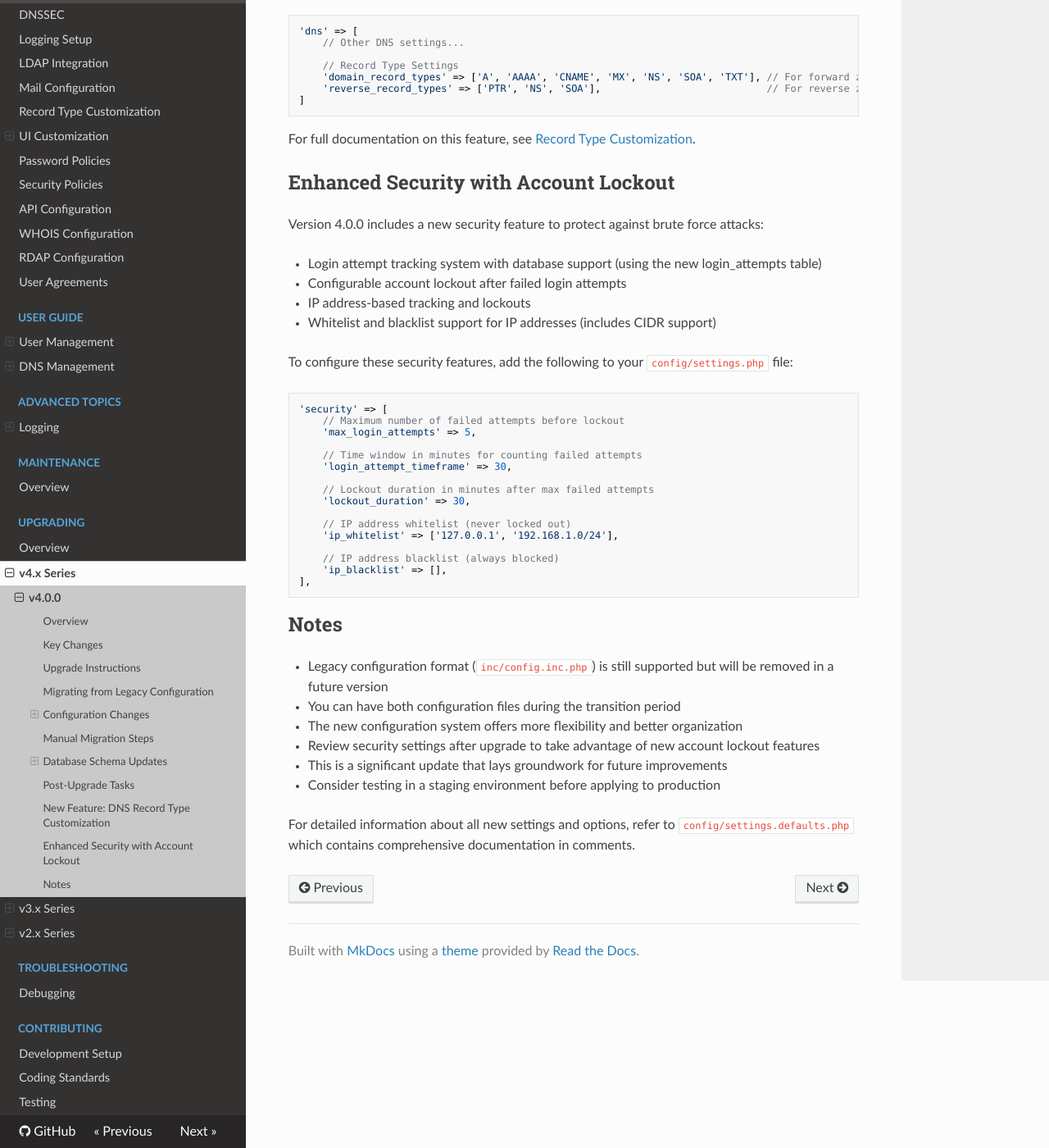
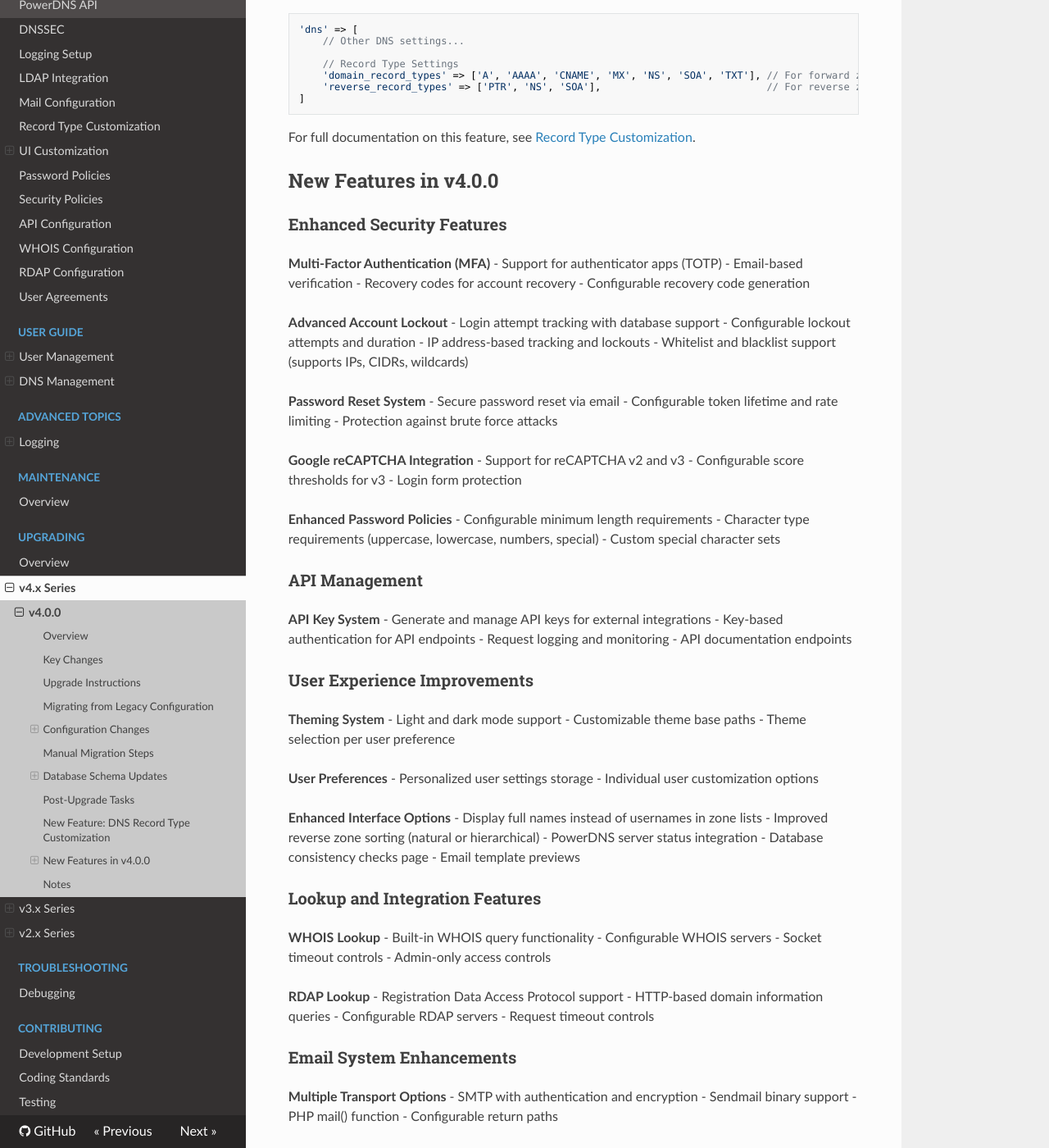
Before and after one commit to poweradmin/poweradmin-docs, an MkDocs documentation site: the page built from docs/upgrading/v4.0.0.md, in a window 1280 px wide and 1400 px high, scrolled down 4392 px. Shown: the whole window at 82% size. Built offline with MkDocs 1.6.1, drawn with Linux system fonts in a browser that asks for light colours; nearby versions of some CDN libraries; some of the changed text lies outside the part shown.

Commit message:
docs: add comprehensive v4.0.0 feature documentation

````diff
--- a/docs/upgrading/v4.0.0.md
+++ b/docs/upgrading/v4.0.0.md
@@ -7,11 +7,15 @@ Version 4.0.0 represents a major update to Poweradmin with significant architect
 ## Key Changes
 
 - Configuration file format and location have changed
-- Database schema updates including new login_attempts table
-- New theming system
-- Updated permission system
-- Enhanced security with account lockout features
-- Customizable DNS record types
+- Database schema updates including 8 new tables for enhanced functionality
+- New theming system with light/dark mode support
+- Enhanced security with multi-factor authentication (MFA)
+- Advanced account lockout and password reset features
+- API key management system
+- User preferences and agreements system
+- Google reCAPTCHA integration
+- WHOIS and RDAP lookup functionality
+- Enhanced email system with multiple transport options
 - Improved object-oriented architecture with proper separation of concerns
 
 ## Upgrade Instructions
@@ -139,12 +138,12 @@ After running the migration, verify your database has all required tables for v4
 ```sql
 SELECT TABLE_NAME FROM information_schema.TABLES
 WHERE TABLE_SCHEMA = 'your_database_name'
-AND TABLE_NAME IN ('users', 'zones', 'zone_templ', 'zone_templ_records', 'log_users', 'log_zones', 'records_zone_templ', 'migrations', 'login_attempts', 'api_keys', 'user_mfa', 'user_preferences', 'zone_template_sync', 'password_reset_tokens', 'user_agreements');
+AND TABLE_NAME IN ('migrations', 'login_attempts', 'api_keys', 'user_mfa', 'user_preferences', 'zone_template_sync', 'password_reset_tokens', 'user_agreements');
 ```
 
-**Expected Result:** You should see all 16 tables listed above.
+**Expected Result:** You should see all 8 new tables listed above.
 
-If any core tables are missing, you may need to run previous version migrations first.
+If any new tables are missing, the migration may have failed. Check the migration logs for errors.
 
 ### Upgrading from Older Versions
 
@@ -181,33 +180,149 @@ To configure this feature, add the following to your `config/settings.php` file:
 
 For full documentation on this feature, see [Record Type Customization](../configuration/record-types.md).
 
-## Enhanced Security with Account Lockout
+## New Features in v4.0.0
 
-Version 4.0.0 includes a new security feature to protect against brute force attacks:
+### Enhanced Security Features
 
-- Login attempt tracking system with database support (using the new login_attempts table)
-- Configurable account lockout after failed login attempts
+**Multi-Factor Authentication (MFA)**
+- Support for authenticator apps (TOTP)
+- Email-based verification
+- Recovery codes for account recovery
+- Configurable recovery code generation
+
+**Advanced Account Lockout**
+- Login attempt tracking with database support
+- Configurable lockout attempts and duration
 - IP address-based tracking and lockouts
-- Whitelist and blacklist support for IP addresses (includes CIDR support)
+- Whitelist and blacklist support (supports IPs, CIDRs, wildcards)
 
-To configure these security features, add the following to your `config/settings.php` file:
+**Password Reset System**
+- Secure password reset via email
+- Configurable token lifetime and rate limiting
+- Protection against brute force attacks
 
+**Google reCAPTCHA Integration**
+- Support for reCAPTCHA v2 and v3
+- Configurable score thresholds for v3
+- Login form protection
+
+**Enhanced Password Policies**
+- Configurable minimum length requirements
+- Character type requirements (uppercase, lowercase, numbers, special)
+- Custom special character sets
+
+### API Management
+
+**API Key System**
+- Generate and manage API keys for external integrations
+- Key-based authentication for API endpoints
+- Request logging and monitoring
+- API documentation endpoints
+
+### User Experience Improvements
+
+**Theming System**
+- Light and dark mode support
+- Customizable theme base paths
+- Theme selection per user preference
+
+**User Preferences**
+- Personalized user settings storage
+- Individual user customization options
+
+**Enhanced Interface Options**
+- Display full names instead of usernames in zone lists
+- Improved reverse zone sorting (natural or hierarchical)
+- PowerDNS server status integration
+- Database consistency checks page
+- Email template previews
+
+### Lookup and Integration Features
+
+**WHOIS Lookup**
+- Built-in WHOIS query functionality
+- Configurable WHOIS servers
+- Socket timeout controls
+- Admin-only access controls
+
+**RDAP Lookup**
+- Registration Data Access Protocol support
+- HTTP-based domain information queries
+- Configurable RDAP servers
+- Request timeout controls
+
+### Email System Enhancements
+
+**Multiple Transport Options**
+- SMTP with authentication and encryption
+- Sendmail binary support
+- PHP mail() function
+- Configurable return paths
+
+### Zone Management Features
+
+**Zone Template Synchronization**
+- Automatic synchronization of zone templates
+- Template change tracking
+- Batch operations support
+
+**User Agreements System**
+- Version-controlled user agreements
+- Automatic re-acceptance on version changes
+- Compliance tracking
+
+### Administrative Features
+
+**Enhanced Logging**
+- Improved logging levels and types
+- Database activity logging
+- API request logging
+- Syslog integration
+
+**Improved PowerDNS Integration**
+- Enhanced API connectivity
+- Server status monitoring
+- Better error handling
+
+### Configuration Examples
+
+**Enable MFA:**
 ```php
 'security' => [
-    // Maximum number of failed attempts before lockout
-    'max_login_attempts' => 5,
+    'mfa' => [
+        'enabled' => true,
+        'app_enabled' => true,
+        'email_enabled' => true,
+        'recovery_codes' => 8,
+    ],
+],
+```
 
-    // Time window in minutes for counting failed attempts
-    'login_attempt_timeframe' => 30,
+**Configure Account Lockout:**
+```php
+'security' => [
+    'account_lockout' => [
+        'enable_lockout' => true,
+        'lockout_attempts' => 5,
+        'lockout_duration' => 15,
+        'whitelist_ip_addresses' => ['127.0.0.1', '192.168.1.0/24'],
+    ],
+],
+```
 
-    // Lockout duration in minutes after max failed attempts
-    'lockout_duration' => 30,
-
-    // IP address whitelist (never locked out)
-    'ip_whitelist' => ['127.0.0.1', '192.168.1.0/24'],
-
-    // IP address blacklist (always blocked)
-    'ip_blacklist' => [],
+**Enable API with reCAPTCHA:**
+```php
+'api' => [
+    'enabled' => true,
+    'docs_enabled' => true,
+],
+'security' => [
+    'recaptcha' => [
+        'enabled' => true,
+        'site_key' => 'your_site_key',
+        'secret_key' => 'your_secret_key',
+        'version' => 'v3',
+    ],
 ],
 ```
 
````
Also changed, not shown: other parts of docs/upgrading/v4.0.0.md (+0 -5 lines).
